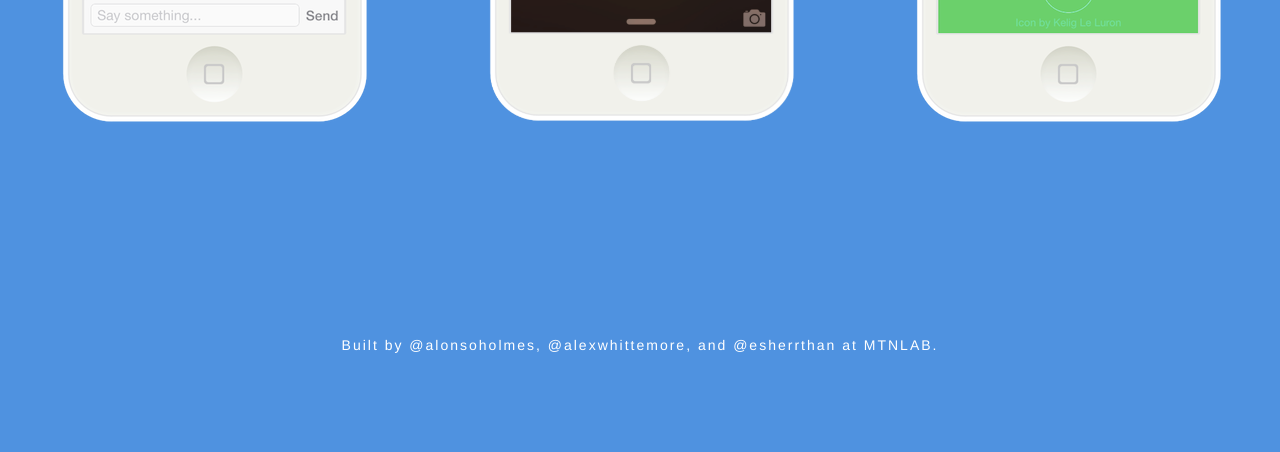
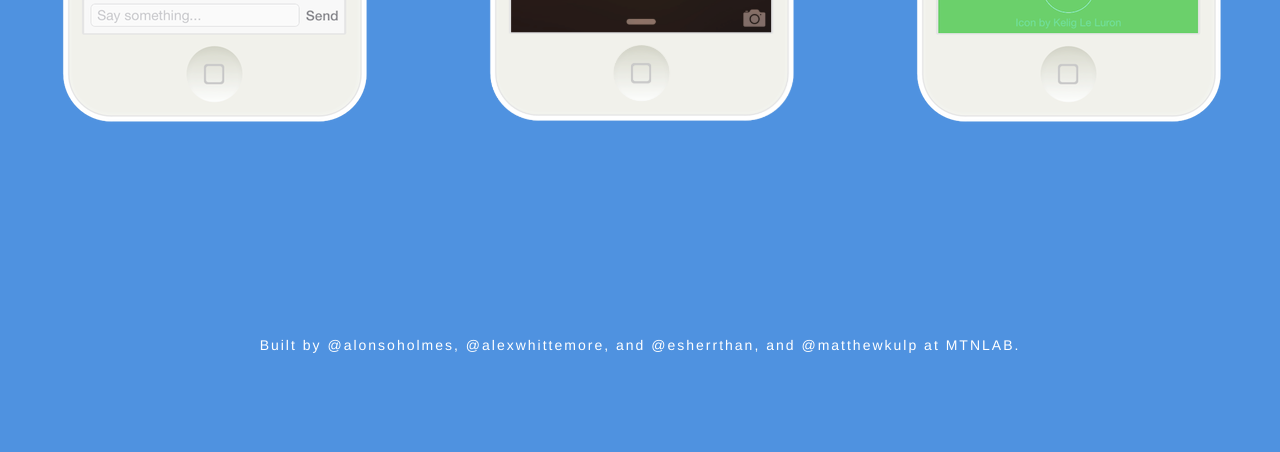
Before and after one commit to holmesal/shortwave-landing, a website: page app/index.html in a window 1280 px wide. Shown: the part 1099-1551 px from the top of the page. Drawn offline with nearby package versions, Linux system fonts and the light colour scheme; no server answers.

Commit message:
added mat because i am an asshole

```diff
--- a/app/index.html
+++ b/app/index.html
@@ -41,7 +41,7 @@ mixpanel.init("63f582d590239a7f86197e3f00c6d099");</script><!-- end Mixpanel -->
       </div>
 
       <div class="row credits">
-        <p class="people">Built by <a href="http://twitter.com/alonsoholmes">@alonsoholmes</a>, <a href="http://twitter.com/alexwhittemore">@alexwhittemore</a>, and <a href="http://twitter.com/esherrthan">@esherrthan</a> at MTNLAB.</p>
+        <p class="people">Built by <a href="http://twitter.com/alonsoholmes">@alonsoholmes</a>, <a href="http://twitter.com/alexwhittemore">@alexwhittemore</a>, and <a href="http://twitter.com/esherrthan">@esherrthan</a>, and <a href="http://twitter.com/matthewkulp">@matthewkulp</a> at MTNLAB.</p>
         <p>Analytics provided by:</p>
         <a href="https://mixpanel.com/f/partner"><img src="//cdn.mxpnl.com/site_media/images/partner/badge_light.png" alt="Mobile Analytics" /></a>
       </div>
```
Also changed, not shown: dist/index.html.
